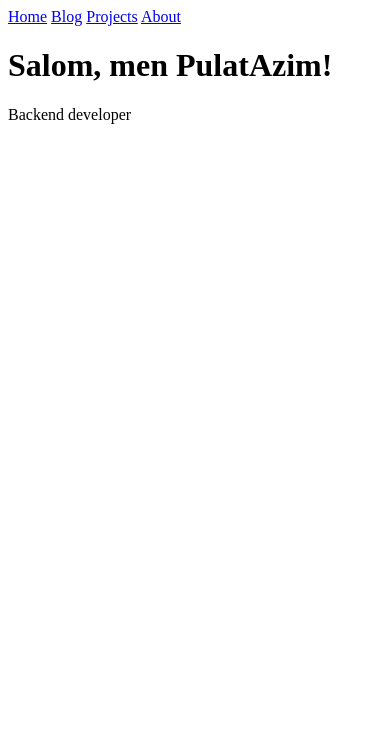
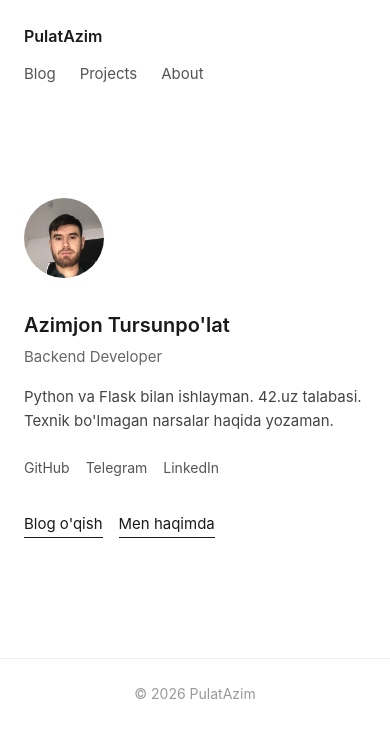
Before and after one commit to pulatazim/pulatazim.github.io, a Flask app: page / in a window 390 px wide. Shown: the top 738 px of the page. Run offline with Flask 3, Linux system fonts and the light colour scheme.

Commit message:
feat: frontend UI — css, templates, avatar

```diff
--- /dev/null
+++ b/static/css/style.css
@@ -0,0 +1,286 @@
+/* ===== RESET & BASE ===== */
+* {
+    margin: 0;
+    padding: 0;
+    box-sizing: border-box;
+}
+
+body {
+    font-family:
+        -apple-system, BlinkMacSystemFont, "Segoe UI", Roboto, sans-serif;
+    background-color: #fff;
+    color: #1a1a1a;
+    font-size: 16px;
+    line-height: 1.6;
+}
+
+a {
+    color: #1a1a1a;
+    text-decoration: none;
+}
+
+a:hover {
+    text-decoration: underline;
+}
+
+/* ===== LAYOUT ===== */
+.container {
+    max-width: 640px;
+    margin: 0 auto;
+    padding: 0 24px;
+}
+
+/* ===== NAVBAR ===== */
+nav {
+    padding: 24px 0;
+    margin-bottom: 48px;
+}
+
+nav .container {
+    display: flex;
+    justify-content: space-between;
+    align-items: center;
+}
+
+nav .logo {
+    font-weight: 600;
+    font-size: 16px;
+}
+
+nav .links {
+    display: flex;
+    gap: 24px;
+}
+
+nav .links a {
+    font-size: 15px;
+    color: #555;
+}
+
+nav .links a:hover {
+    color: #1a1a1a;
+    text-decoration: none;
+}
+
+/* ===== FOOTER ===== */
+footer {
+    margin-top: 80px;
+    padding: 24px 0;
+    border-top: 1px solid #eee;
+    text-align: center;
+    color: #999;
+    font-size: 14px;
+}
+
+/* ===== HOME PAGE ===== */
+.home {
+    padding: 40px 0;
+}
+
+.home .avatar {
+    width: 80px;
+    height: 80px;
+    border-radius: 50%;
+    margin-bottom: 24px;
+    object-fit: cover;
+}
+
+.home h1 {
+    font-size: 24px;
+    font-weight: 600;
+    margin-bottom: 4px;
+}
+
+.home .subtitle {
+    color: #666;
+    font-size: 15px;
+    margin-bottom: 16px;
+}
+
+.home .bio {
+    color: #444;
+    font-size: 15px;
+    margin-bottom: 24px;
+    max-width: 480px;
+}
+
+.home .social-links {
+    display: flex;
+    gap: 16px;
+    margin-bottom: 32px;
+}
+
+.home .social-links a {
+    color: #555;
+    font-size: 14px;
+    display: flex;
+    align-items: center;
+    gap: 4px;
+}
+
+.home .social-links a:hover {
+    color: #1a1a1a;
+    text-decoration: none;
+}
+
+.home .cta-links {
+    display: flex;
+    gap: 16px;
+}
+
+.home .cta-links a {
+    font-size: 15px;
+    color: #1a1a1a;
+    border-bottom: 1px solid #1a1a1a;
+    padding-bottom: 1px;
+}
+
+/* ===== BLOG & PROJECTS LIST ===== */
+.page-title {
+    font-size: 22px;
+    font-weight: 600;
+    margin-bottom: 32px;
+}
+
+.post-list {
+    list-style: none;
+}
+
+.post-item {
+    padding: 20px 0;
+    border-bottom: 1px solid #eee;
+}
+
+.post-item:first-child {
+    border-top: 1px solid #eee;
+}
+
+.post-item a {
+    font-size: 16px;
+    font-weight: 500;
+}
+
+.post-item a:hover {
+    text-decoration: underline;
+}
+
+.post-item .meta {
+    font-size: 13px;
+    color: #999;
+    margin-top: 4px;
+}
+
+.post-item .description {
+    font-size: 14px;
+    color: #666;
+    margin-top: 6px;
+}
+
+.post-item .tags {
+    display: flex;
+    gap: 8px;
+    margin-top: 8px;
+    flex-wrap: wrap;
+}
+
+.post-item .tag {
+    font-size: 12px;
+    color: #888;
+    background: #f5f5f5;
+    padding: 2px 8px;
+    border-radius: 4px;
+}
+
+/* ===== POST DETAIL ===== */
+.post-detail {
+    padding: 20px 0;
+}
+
+.post-detail h1 {
+    font-size: 26px;
+    font-weight: 700;
+    margin-bottom: 8px;
+    line-height: 1.3;
+}
+
+.post-detail .meta {
+    font-size: 13px;
+    color: #999;
+    margin-bottom: 32px;
+}
+
+.post-detail .content h1,
+.post-detail .content h2,
+.post-detail .content h3 {
+    margin-top: 32px;
+    margin-bottom: 12px;
+    font-weight: 600;
+}
+
+.post-detail .content p {
+    margin-bottom: 16px;
+    color: #333;
+}
+
+.post-detail .content code {
+    background: #f5f5f5;
+    padding: 2px 6px;
+    border-radius: 4px;
+    font-size: 14px;
+    font-family: "SF Mono", Monaco, monospace;
+}
+
+.post-detail .content pre {
+    background: #f8f8f8;
+    padding: 16px;
+    border-radius: 8px;
+    overflow-x: auto;
+    margin-bottom: 16px;
+}
+
+.post-detail .content pre code {
+    background: none;
+    padding: 0;
+}
+
+.post-detail .project-links {
+    display: flex;
+    gap: 16px;
+    margin-bottom: 32px;
+}
+
+.post-detail .project-links a {
+    font-size: 14px;
+    color: #555;
+    border-bottom: 1px solid #ccc;
+    padding-bottom: 1px;
+}
+
+/* ===== ABOUT PAGE ===== */
+.about {
+    padding: 20px 0;
+}
+
+.about .content h1 {
+    font-size: 24px;
+    font-weight: 700;
+    margin-bottom: 16px;
+}
+
+.about .content p {
+    color: #444;
+    margin-bottom: 16px;
+}
+
+/* ===== RESPONSIVE ===== */
+@media (max-width: 600px) {
+    nav .container {
+        flex-direction: column;
+        align-items: flex-start;
+        gap: 12px;
+    }
+
+    .home h1 {
+        font-size: 20px;
+    }
+}
--- a/templates/base.html
+++ b/templates/base.html
@@ -3,15 +3,25 @@
     <head>
         <meta charset="UTF-8" />
         <meta name="viewport" content="width=device-width, initial-scale=1.0" />
-        <title>PulatAzim</title>
+        <title>{% block title %}PulatAzim{% endblock %}</title>
+        <link rel="stylesheet" href="/static/css/style.css" />
     </head>
     <body>
         <nav>
-            <a href="/">Home</a>
-            <a href="/blog">Blog</a>
-            <a href="/projects">Projects</a>
-            <a href="/about">About</a>
+            <div class="container">
+                <a href="/" class="logo">PulatAzim</a>
+                <div class="links">
+                    <a href="/blog">Blog</a>
+                    <a href="/projects">Projects</a>
+                    <a href="/about">About</a>
+                </div>
+            </div>
         </nav>
-        {% block content %}{% endblock %}
+
+        <main class="container">{% block content %}{% endblock %}</main>
+
+        <footer>
+            <div class="container">© 2026 PulatAzim</div>
+        </footer>
     </body>
 </html>
--- a/templates/index.html
+++ b/templates/index.html
@@ -1,4 +1,29 @@
-{% extends "base.html" %} {% block content %}
-<h1>Salom, men PulatAzim!</h1>
-<p>Backend developer</p>
+{% extends "base.html" %} {% block title %}PulatAzim — Backend Developer{%
+endblock %} {% block content %}
+<div class="home">
+    <img
+        src="/static/assets/images/avatar.jpeg"
+        alt="PulatAzim"
+        class="avatar"
+    />
+
+    <h1>Azimjon Tursunpo'lat</h1>
+    <p class="subtitle">Backend Developer</p>
+
+    <p class="bio">
+        Python va Flask bilan ishlayman. 42.uz talabasi. Texnik bo'lmagan
+        narsalar haqida yozaman.
+    </p>
+
+    <div class="social-links">
+        <a href="https://github.com/pulatazim" target="_blank">GitHub</a>
+        <a href="https://t.me/pulatazim" target="_blank">Telegram</a>
+        <a href="https://linkedin.com/in/pulatazim" target="_blank">LinkedIn</a>
+    </div>
+
+    <div class="cta-links">
+        <a href="/blog">Blog o'qish</a>
+        <a href="/about">Men haqimda</a>
+    </div>
+</div>
 {% endblock %}
```
Also changed, not shown: templates/about.html (+6 -3 lines), templates/blog/list.html (+24 -8 lines), templates/blog/post.html (+12 -3 lines), templates/projects/detail.html (+22 -3 lines), templates/projects/list.html (+25 -8 lines), static/assets/images/avatar.jpeg (added).
